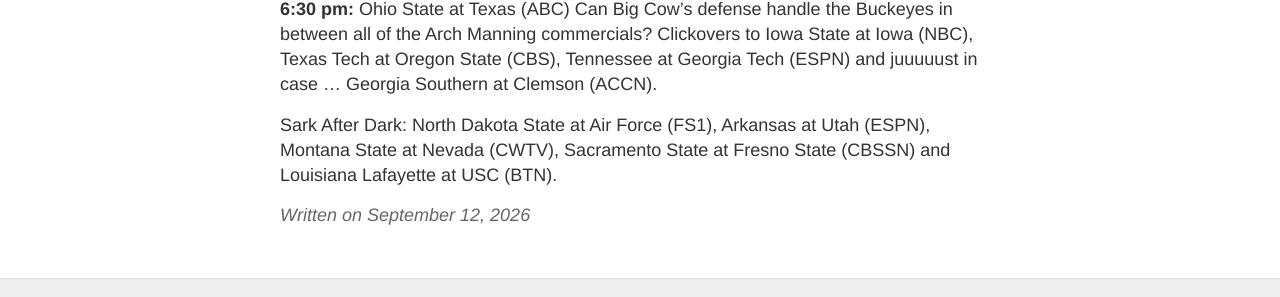
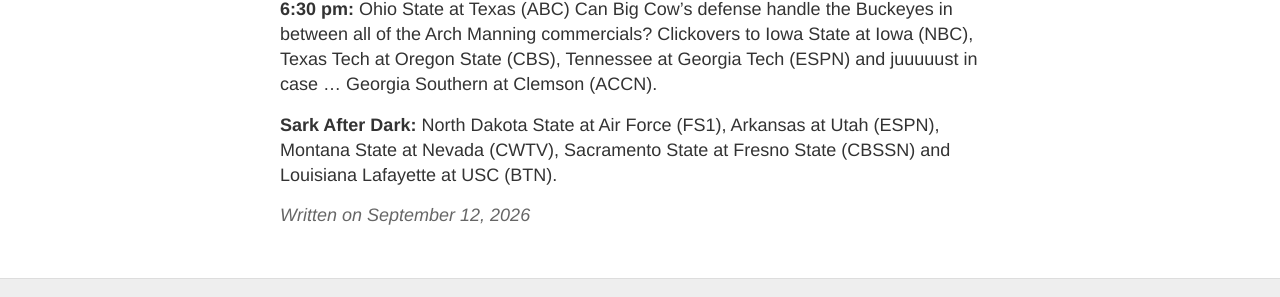
Before and after one commit to GeauxJD/geaux-site, a Jekyll site: the page built from _posts/2026-09-12-week-2-cfg.md, in a window 1280 px wide. Shown: the part 557-854 px from the top of the page. Built offline with Jekyll 4.4.1, drawn with Linux system fonts in a browser that asks for light colours.

Commit message:
Fix formatting
Signed-off-by: Jeff Diecks <55294502+GeauxJD@users.noreply.github.com>

```diff
--- a/_posts/2026-09-12-week-2-cfg.md
+++ b/_posts/2026-09-12-week-2-cfg.md
@@ -17,4 +17,4 @@
 
 **6:30 pm:** Ohio State at Texas (ABC) Can Big Cow's defense handle the Buckeyes in between all of the Arch Manning commercials? Clickovers to Iowa State at Iowa (NBC), Texas Tech at Oregon State (CBS), Tennessee at Georgia Tech (ESPN) and juuuuust in case ... Georgia Southern at Clemson (ACCN).
 
-Sark After Dark: North Dakota State at Air Force (FS1), Arkansas at Utah (ESPN), Montana State at Nevada (CWTV), Sacramento State at Fresno State (CBSSN) and Louisiana Lafayette at USC (BTN).
+**Sark After Dark:** North Dakota State at Air Force (FS1), Arkansas at Utah (ESPN), Montana State at Nevada (CWTV), Sacramento State at Fresno State (CBSSN) and Louisiana Lafayette at USC (BTN).
```
